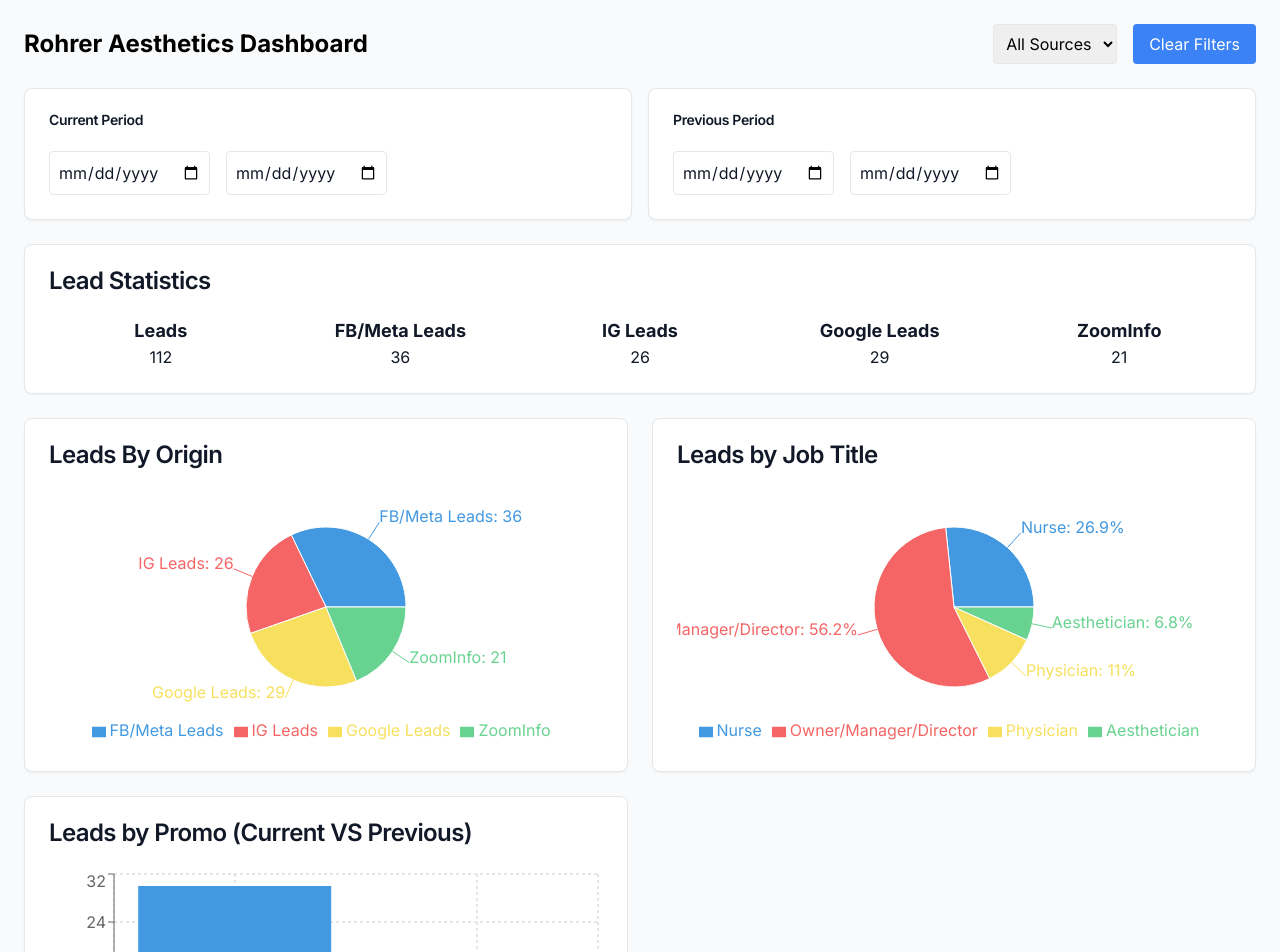
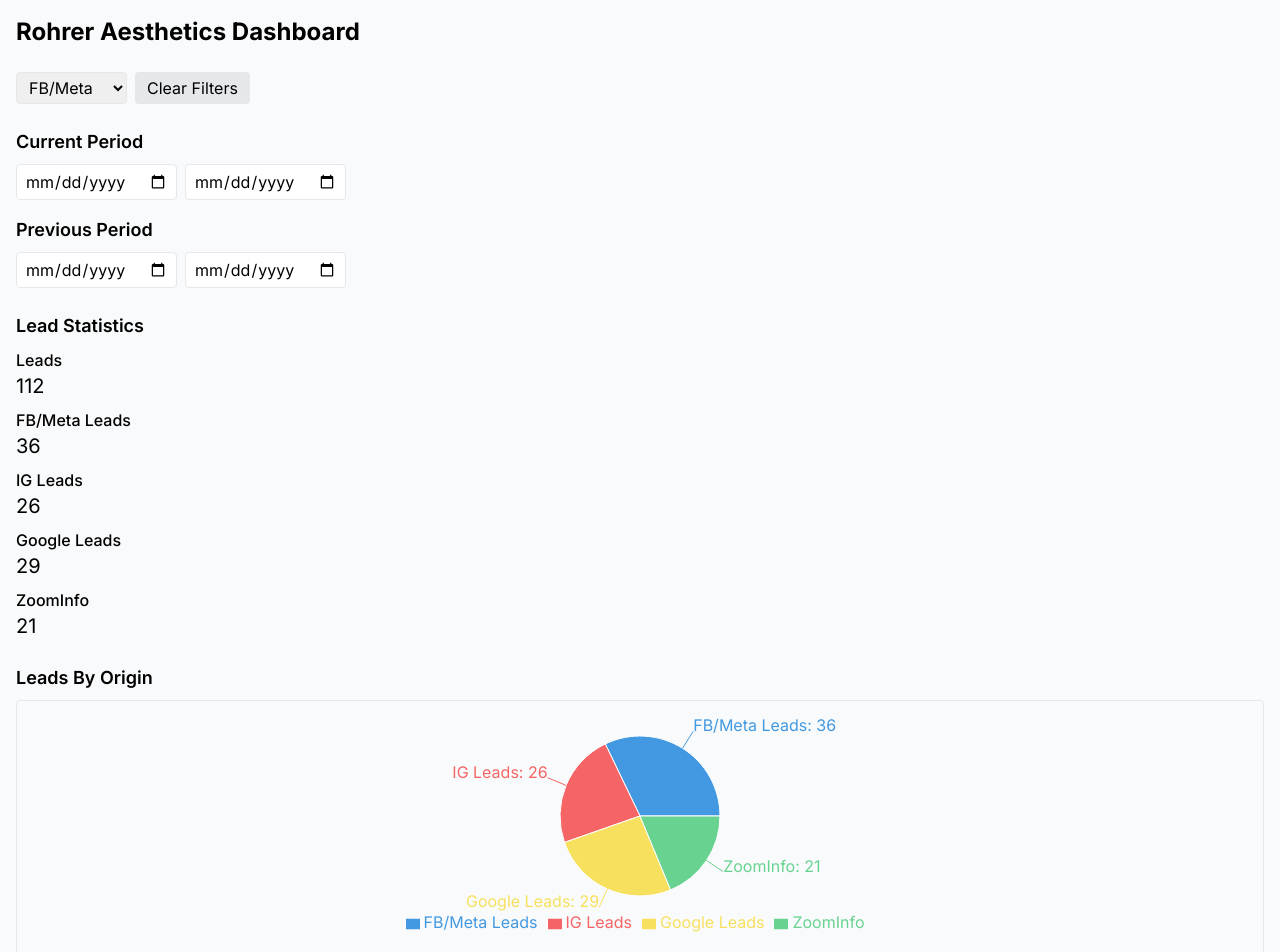
Before and after one commit to GoMunster/marketing-dashboard, a Next.js app: page / in a window 1280 px wide. Shown: the top 952 px of the page. Built offline with nearby package versions, Linux system fonts and the light colour scheme.

Commit message:
Update marketing-dashboard.tsx

```diff
--- a/src/components/dashboard/marketing-dashboard.tsx
+++ b/src/components/dashboard/marketing-dashboard.tsx
@@ -2,25 +2,20 @@
 
 import React, { useState } from 'react';
 import { PieChart, Pie, BarChart, Bar, XAxis, YAxis, CartesianGrid, Tooltip, Legend, ResponsiveContainer, Cell } from 'recharts';
-import { Card, CardHeader, CardTitle, CardContent } from '@/components/ui/card';
 
 export function MarketingDashboard() {
-  // Sample data matching your screenshot
   const [dateRange, setDateRange] = useState({
-    current: { start: '12/1/2024', end: '12/31/2024' },
-    previous: { start: '12/1/2023', end: '12/31/2023' }
+    current: { start: '', end: '' },
+    previous: { start: '', end: '' }
   });
 
   const leadData = {
-    totalLeads: 7991,
-    currentPeriod: {
-      total: 112,
+    totalLeads: 112,
     breakdown: {
       'FB/Meta Leads': 36,
       'IG Leads': 26,
       'Google Leads': 29,
       'ZoomInfo': 21
-      }
     }
   };
 
@@ -31,148 +26,81 @@ export function MarketingDashboard() {
     { name: 'Aesthetician', value: 6.8, color: '#68D391' }
   ];
 
-  const promoData = {
-    current: [
-      { name: 'Fall 2023 0% Promo Landing', value: 30 },
-      { name: 'March Madness Promo', value: 0 }
-    ]
-  };
+  const promoData = [
+    { name: 'Fall 2023 0% Promo Landing', current: 30, previous: 0 },
+    { name: 'March Madness Promo', current: 0, previous: 0 }
+  ];
 
   return (
-    <div className="min-h-screen bg-gray-50 p-6">
-      {/* Header with Logo and Controls */}
-      <div className="mb-6 flex justify-between items-center">
-        <h1 className="text-2xl font-bold">Rohrer Aesthetics Dashboard</h1>
-        <div className="flex gap-4">
-          <select className="border rounded p-2">
-            <option>All Sources</option>
+    <div className="p-4 max-w-7xl mx-auto">
+      <h1 className="text-2xl font-bold mb-6">Rohrer Aesthetics Dashboard</h1>
+
+      {/* Filters */}
+      <div className="mb-6 flex gap-2">
+        <select className="border rounded px-2 py-1">
           <option>FB/Meta</option>
-            <option>Instagram</option>
+          <option>IG</option>
           <option>Google</option>
           <option>ZoomInfo</option>
         </select>
-          <button className="bg-blue-500 text-white px-4 py-2 rounded">
-            Clear Filters
-          </button>
+        <button className="bg-gray-200 px-3 py-1 rounded">Clear Filters</button>
+      </div>
+
+      {/* Date Ranges */}
+      <div className="mb-6">
+        <div className="mb-4">
+          <h2 className="text-lg font-semibold mb-2">Current Period</h2>
+          <div className="flex gap-2">
+            <input type="date" className="border rounded px-2 py-1" />
+            <input type="date" className="border rounded px-2 py-1" />
           </div>
         </div>
 
-      {/* Date Range Selectors */}
-      <div className="mb-6 grid grid-cols-2 gap-4">
-        <Card>
-          <CardHeader>
-            <CardTitle className="text-sm font-medium">Current Period</CardTitle>
-          </CardHeader>
-          <CardContent>
-            <div className="flex gap-4">
-              <input
-                type="date"
-                className="border rounded p-2"
-                value={dateRange.current.start}
-                onChange={(e) => setDateRange(prev => ({
-                  ...prev,
-                  current: { ...prev.current, start: e.target.value }
-                }))}
-              />
-              <input
-                type="date"
-                className="border rounded p-2"
-                value={dateRange.current.end}
-                onChange={(e) => setDateRange(prev => ({
-                  ...prev,
-                  current: { ...prev.current, end: e.target.value }
-                }))}
-              />
+        <div>
+          <h2 className="text-lg font-semibold mb-2">Previous Period</h2>
+          <div className="flex gap-2">
+            <input type="date" className="border rounded px-2 py-1" />
+            <input type="date" className="border rounded px-2 py-1" />
           </div>
-          </CardContent>
-        </Card>
-
-        <Card>
-          <CardHeader>
-            <CardTitle className="text-sm font-medium">Previous Period</CardTitle>
-          </CardHeader>
-          <CardContent>
-            <div className="flex gap-4">
-              <input
-                type="date"
-                className="border rounded p-2"
-                value={dateRange.previous.start}
-                onChange={(e) => setDateRange(prev => ({
-                  ...prev,
-                  previous: { ...prev.previous, start: e.target.value }
-                }))}
-              />
-              <input
-                type="date"
-                className="border rounded p-2"
-                value={dateRange.previous.end}
-                onChange={(e) => setDateRange(prev => ({
-                  ...prev,
-                  previous: { ...prev.previous, end: e.target.value }
-                }))}
-              />
         </div>
-          </CardContent>
-        </Card>
       </div>
 
       {/* Lead Statistics */}
       <div className="mb-6">
-        <Card>
-          <CardHeader>
-            <CardTitle>Lead Statistics</CardTitle>
-          </CardHeader>
-          <CardContent>
-            <div className="grid grid-cols-5 gap-4 text-center">
+        <h2 className="text-lg font-semibold mb-2">Lead Statistics</h2>
+        <div className="space-y-2">
           <div>
-                <div className="font-bold text-lg">Leads</div>
-                <div>{leadData.currentPeriod.total}</div>
+            <div className="font-medium">Leads</div>
+            <div className="text-xl">{leadData.totalLeads}</div>
           </div>
-              <div>
-                <div className="font-bold text-lg">FB/Meta Leads</div>
-                <div>{leadData.currentPeriod.breakdown['FB/Meta Leads']}</div>
+          {Object.entries(leadData.breakdown).map(([key, value]) => (
+            <div key={key}>
+              <div className="font-medium">{key}</div>
+              <div className="text-xl">{value}</div>
             </div>
-              <div>
-                <div className="font-bold text-lg">IG Leads</div>
-                <div>{leadData.currentPeriod.breakdown['IG Leads']}</div>
-              </div>
-              <div>
-                <div className="font-bold text-lg">Google Leads</div>
-                <div>{leadData.currentPeriod.breakdown['Google Leads']}</div>
-              </div>
-              <div>
-                <div className="font-bold text-lg">ZoomInfo</div>
-                <div>{leadData.currentPeriod.breakdown['ZoomInfo']}</div>
+          ))}
         </div>
       </div>
-          </CardContent>
-        </Card>
-      </div>
 
-      {/* Charts Grid */}
-      <div className="grid grid-cols-2 gap-6">
-        {/* Leads By Origin */}
-        <Card>
-          <CardHeader>
-            <CardTitle>Leads By Origin</CardTitle>
-          </CardHeader>
-          <CardContent>
-            <div className="h-64">
+      {/* Charts */}
+      <div className="space-y-6">
+        <div>
+          <h2 className="text-lg font-semibold mb-2">Leads By Origin</h2>
+          <div className="h-64 border rounded p-4">
             <ResponsiveContainer width="100%" height="100%">
               <PieChart>
                 <Pie
-                    data={Object.entries(leadData.currentPeriod.breakdown).map(([name, value]) => ({
+                  data={Object.entries(leadData.breakdown).map(([name, value]) => ({
                     name,
                     value
                   }))}
                   cx="50%"
                   cy="50%"
                   outerRadius={80}
-                    fill="#8884d8"
                   dataKey="value"
                   label={({ name, value }) => `${name}: ${value}`}
                 >
-                    {Object.entries(leadData.currentPeriod.breakdown).map((entry, index) => (
+                  {Object.entries(leadData.breakdown).map((entry, index) => (
                     <Cell key={`cell-${index}`} fill={['#4299E1', '#F56565', '#F6E05E', '#68D391'][index % 4]} />
                   ))}
                 </Pie>
@@ -181,16 +109,11 @@ export function MarketingDashboard() {
               </PieChart>
             </ResponsiveContainer>
           </div>
-          </CardContent>
-        </Card>
+        </div>
 
-        {/* Leads by Job Title */}
-        <Card>
-          <CardHeader>
-            <CardTitle>Leads by Job Title</CardTitle>
-          </CardHeader>
-          <CardContent>
-            <div className="h-64">
+        <div>
+          <h2 className="text-lg font-semibold mb-2">Leads by Job Title</h2>
+          <div className="h-64 border rounded p-4">
             <ResponsiveContainer width="100%" height="100%">
               <PieChart>
                 <Pie
@@ -198,7 +121,6 @@ export function MarketingDashboard() {
                   cx="50%"
                   cy="50%"
                   outerRadius={80}
-                    fill="#8884d8"
                   dataKey="value"
                   label={({ name, value }) => `${name}: ${value}%`}
                 >
@@ -211,29 +133,24 @@ export function MarketingDashboard() {
               </PieChart>
             </ResponsiveContainer>
           </div>
-          </CardContent>
-        </Card>
+        </div>
 
-        {/* Promotional Comparison */}
-        <Card>
-          <CardHeader>
-            <CardTitle>Leads by Promo (Current VS Previous)</CardTitle>
-          </CardHeader>
-          <CardContent>
-            <div className="h-64">
+        <div>
+          <h2 className="text-lg font-semibold mb-2">Leads by Promo (Current VS Previous)</h2>
+          <div className="h-64 border rounded p-4">
             <ResponsiveContainer width="100%" height="100%">
-                <BarChart data={promoData.current}>
+              <BarChart data={promoData}>
                 <CartesianGrid strokeDasharray="3 3" />
                 <XAxis dataKey="name" />
                 <YAxis />
                 <Tooltip />
                 <Legend />
-                  <Bar dataKey="value" fill="#4299E1" name="Leads" />
+                <Bar dataKey="current" fill="#4299E1" name="Current" />
+                <Bar dataKey="previous" fill="#F56565" name="Previous" />
               </BarChart>
             </ResponsiveContainer>
           </div>
-          </CardContent>
-        </Card>
+        </div>
       </div>
     </div>
   );
```
Lines whose indentation alone changed are shown as unchanged.
